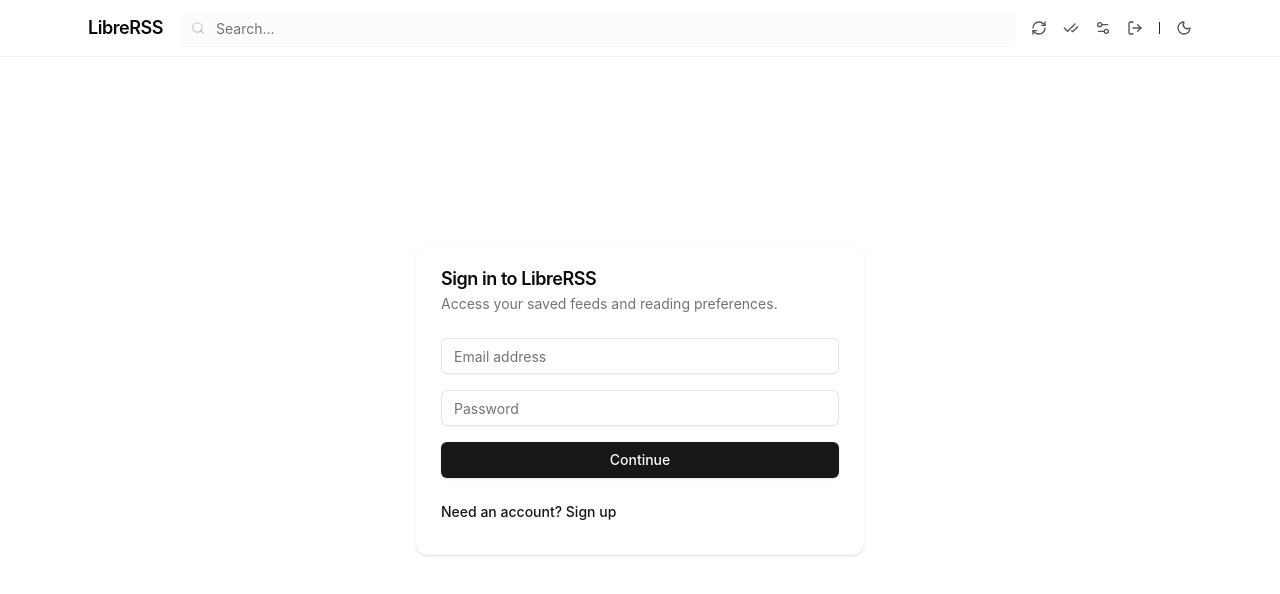
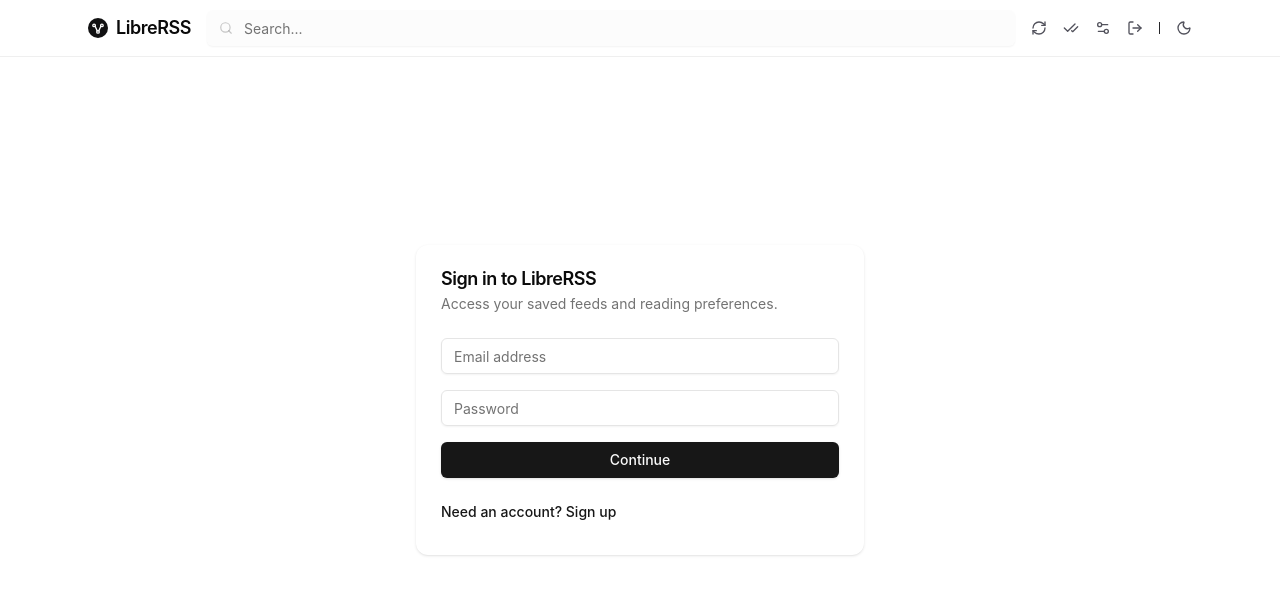
Before and after one commit to evanschoffstall/Librerss, a Next.js app: page /dashboard in a window 1280 px wide. Shown: the top 594 px of the page. Built offline with nearby package versions, Linux system fonts and the light colour scheme; no server answers.

Commit message:
ui: add app favicon and show logo in dashboard top bar
Introduces the new favicon asset and updates the dashboard top bar to display it next to the title. Grouped because the component change depends on the new public asset.

```diff
--- a/src/app/dashboard/components/DashboardTopBar.tsx
+++ b/src/app/dashboard/components/DashboardTopBar.tsx
@@ -99,7 +99,10 @@ export function DashboardTopBar() {
           <Menu className="h-4 w-4" />
         </button>
 
-        <h1 className="text-lg font-semibold tracking-tight">{title}</h1>
+        <h1 className="flex items-center gap-2 text-lg font-semibold tracking-tight">
+          <img src="/favicon.svg" alt="LibreRSS logo" className="h-5 w-5" />
+          <span>{title}</span>
+        </h1>
 
         <div className="relative flex-1">
           <Search className="pointer-events-none absolute left-3 top-1/2 size-3.5 -translate-y-1/2 text-muted-foreground/40" />
```
Also changed, not shown: public/favicon.svg (added).
